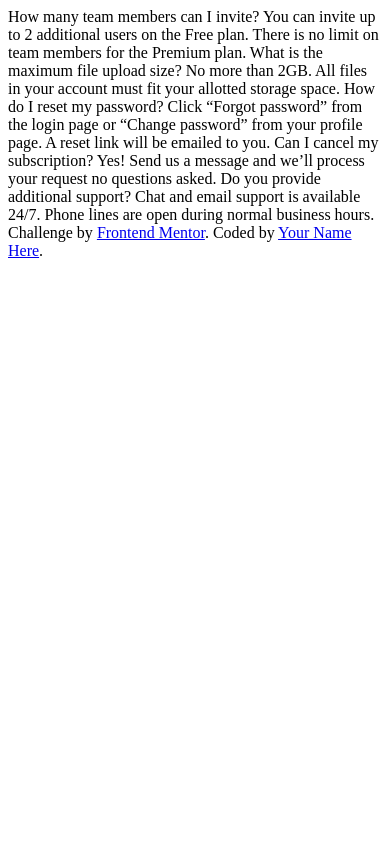
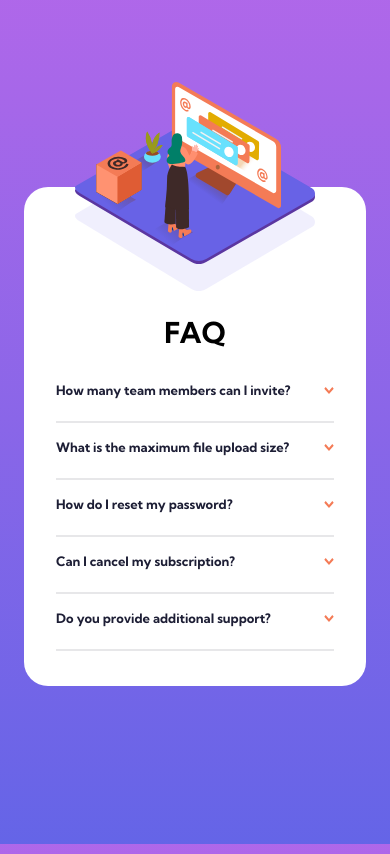
Before and after one commit to MartinsitoBritoDiaz/Faq-Accordion-Card, a plain HTML site: page index.html in a window 390 px wide. Drawn offline with Linux system fonts and the light colour scheme.

Commit message:
Mobile design was already completed

```diff
--- a/index.html
+++ b/index.html
@@ -8,28 +8,65 @@
 
   <title>Frontend Mentor | FAQ Accordion Card</title>
 
+  <link rel="preconnect" href="https://fonts.googleapis.com">
+  <link rel="preconnect" href="https://fonts.gstatic.com" crossorigin>
+  <link href="https://fonts.googleapis.com/css2?family=Kumbh+Sans:wght@400;700&display=swap" rel="stylesheet">
+
+  <link rel="preload" href="./style.css">
+  <link rel="stylesheet" href="./style.css">
+
 </head>
 <body>
-  How many team members can I invite?
-  You can invite up to 2 additional users on the Free plan. There is no limit on
-  team members for the Premium plan.
+  <main class="main">
+    <div class="card">
+      <div class="card--head">
+        <img src="./images/illustration-woman-online-mobile.svg" alt="">
+      </div>
+      <h1 class="card--title">FAQ</h1>
 
-  What is the maximum file upload size?
-  No more than 2GB. All files in your account must fit your allotted storage space.
+      <div id="card--description">
 
-  How do I reset my password?
-  Click “Forgot password” from the login page or “Change password” from your profile page.
-  A reset link will be emailed to you.
+        <div id="card--section">
+          <p class="section--question">How many team members can I invite? <span><img id='answer-arrow-1' class="icon" src="./images/icon-arrow-down.svg" alt=""></span> </p>
+          <p id="answer-1" class="active section--answer__style">
+            You can invite up to 2 additional users on the Free plan. There is no limit on
+            team members for the Premium plan.
+          </p>
+          <div class="line"></div>
+        </div>
 
-  Can I cancel my subscription?
-  Yes! Send us a message and we’ll process your request no questions asked.
+        <div id="card--section">
+          <p class="section--question">What is the maximum file upload size? <span><img id='answer-arrow-2' class="icon" src="./images/icon-arrow-down.svg" alt=""></span></p>
+          <p id="answer-2" class="active section--answer__style">No more than 2GB. All files in your account must fit your allotted storage space.</p>
+          <div class="line"></div>
+        </div>
 
-  Do you provide additional support?
-  Chat and email support is available 24/7. Phone lines are open during normal business hours.
+        <div id="card--section">
+          <p class="section--question">How do I reset my password? <span><img id='answer-arrow-3' class="icon" src="./images/icon-arrow-down.svg" alt=""></span></p>
+          <p id="answer-3" class="active section--answer__style">
+            Click “Forgot password” from the login page or “Change password” from your profile page.
+            A reset link will be emailed to you.
+          </p>
+          <div class="line"></div>
+        </div>
 
-  <div class="attribution">
-    Challenge by <a href="https://www.frontendmentor.io?ref=challenge" target="_blank">Frontend Mentor</a>.
-    Coded by <a href="#">Your Name Here</a>.
-  </div>
+        <div id="card--section"">
+          <p class="section--question">Can I cancel my subscription? <span><img id='answer-arrow-4' class="icon" src="./images/icon-arrow-down.svg" alt=""></span> </p>
+          <p id="answer-4" class="active section--answer__style">Yes! Send us a message and we’ll process your request no questions asked.</p>
+         <div class="line"></div>
+        </div>
+
+        <div id="card--section">
+          <p class="section--question">Do you provide additional support? <span><img id='answer-arrow-5' class="icon" src="./images/icon-arrow-down.svg" alt=""></span></p>
+          <p id="answer-5" class="active section--answer__style">Chat and email support is available 24/7. Phone lines are open during normal business hours.</p>
+          <div class="line"></div>
+        </div>
+
+      </div>
+    </div>
+
+  </main>
+
+  <script src="./index.js"></script>
 </body>
 </html>
--- /dev/null
+++ b/index.js
@@ -0,0 +1,29 @@
+// const section = document.getElementById('card--section-1')
+// const arrow = document.getElementById('answer-arrow-1')
+// const answer = document.getElementById('answer-1')
+
+
+
+const elements = document.querySelectorAll('#card--description #card--section');
+let count = 1;
+console.log(elements)
+
+elements.forEach((element, i) => {
+
+
+
+});
+
+for (let i = 0; i <= elements.length; i++) {
+    try{
+        elements[i].addEventListener('click', () => {
+            const arrow = document.getElementById(`answer-arrow-${i+1}`)
+            const answer = document.getElementById(`answer-${i+1}`)
+
+            arrow.classList.toggle('flip')
+            answer.classList.toggle('active')
+        })
+    }catch(elements){
+        console.error('Error')
+    }
+}
--- /dev/null
+++ b/style.css
@@ -0,0 +1,149 @@
+
+:root{
+    /* Text */
+
+    --Very-dark-desaturated-blue: hsl(238, 29%, 16%);
+    --Soft-red: hsl(14, 88%, 65%);
+
+    /* Gradient */
+
+    /* Background gradient: */
+
+    --Soft-violet: hsl(273, 75%, 66%);
+    --Soft-blue: hsl(240, 73%, 65%);
+
+    /* Neutral */
+
+    /* Text */
+
+    --Very-dark-grayish-blue: hsl(237, 12%, 33%);
+    --Dark-grayish-blue: hsl(240, 6%, 50%);
+
+    /* Dividers */
+
+    --Light-grayish-blue: hsl(240, 5%, 91%);
+
+    --font-primary: 'Kumbh Sans', sans-serif;
+}
+
+html{ box-sizing: border-box; }
+
+*, *::before, *::after{
+    box-sizing: inherit;
+}
+
+img{
+    max-width: 100%;
+}
+
+body{
+    font-family: var(--font-primary);
+    font-size: 12px;
+    padding: 10rem 1rem;
+    display: flex;
+    flex-direction: column;
+    justify-content: center;
+    align-content: center;
+
+    background-image: linear-gradient(var(--Soft-violet), var(--Soft-blue));
+    background-attachment: fixed;
+
+    overflow:scroll;
+}
+
+h1{
+    font-size: 1.8rem;
+    margin-bottom: 2rem;
+}
+
+.card{
+    background-color: white;
+    border-radius: 1.5rem;
+    max-width: 56rem;
+    margin: 0 auto;
+    padding: 2rem;
+    padding-top: 0rem;
+    position: relative;
+
+    text-align: center;
+
+    background-image: url('images/bg-pattern-mobile.svg');
+    background-repeat: no-repeat;
+    background-position: center 0%;
+    background-size: 15rem;
+}
+
+.card--head{
+    position: relative;
+}
+
+.img--back--background{
+
+}
+
+
+.card--head img{
+    position: absolute;
+    top: -6.6rem;
+    left: 50%;
+    transform: translateX(-50%);
+    display: block;
+    height: auto;
+    width: 100%;
+    max-width: 15rem;
+}
+
+.card--title{
+    padding-top: 8rem;
+}
+
+#card--section-1:hover{
+    cursor: pointer;
+}
+
+.section--question{
+    font-weight: 600;
+    display: flex;
+    justify-content: space-between;
+    color: var(--Dark-grayish-blue)
+}
+
+.section--question{
+    font-weight: bold;
+    font-size: 13px;
+    color: var(--Very-dark-desaturated-blue);
+}
+
+.line {
+    display: inline-block;
+    border-top: 2px solid var(--Light-grayish-blue);
+    width: 100%;
+}
+
+.icon{
+    width: .6rem;
+    height: .5rem;
+}
+
+.section--answer__style{
+    font-weight: 400;
+    line-height: 1.1rem;
+    text-align: start;
+    color: var(--Dark-grayish-blue);
+}
+
+.section--answer-1,
+.section--answer-2,
+.section--answer-3,
+.section--answer-4,
+.section--answer-5{
+    display: none;
+}
+
+.flip{
+    transform: scaleY(-1);
+}
+
+.active{
+    display: none;
+}
```
